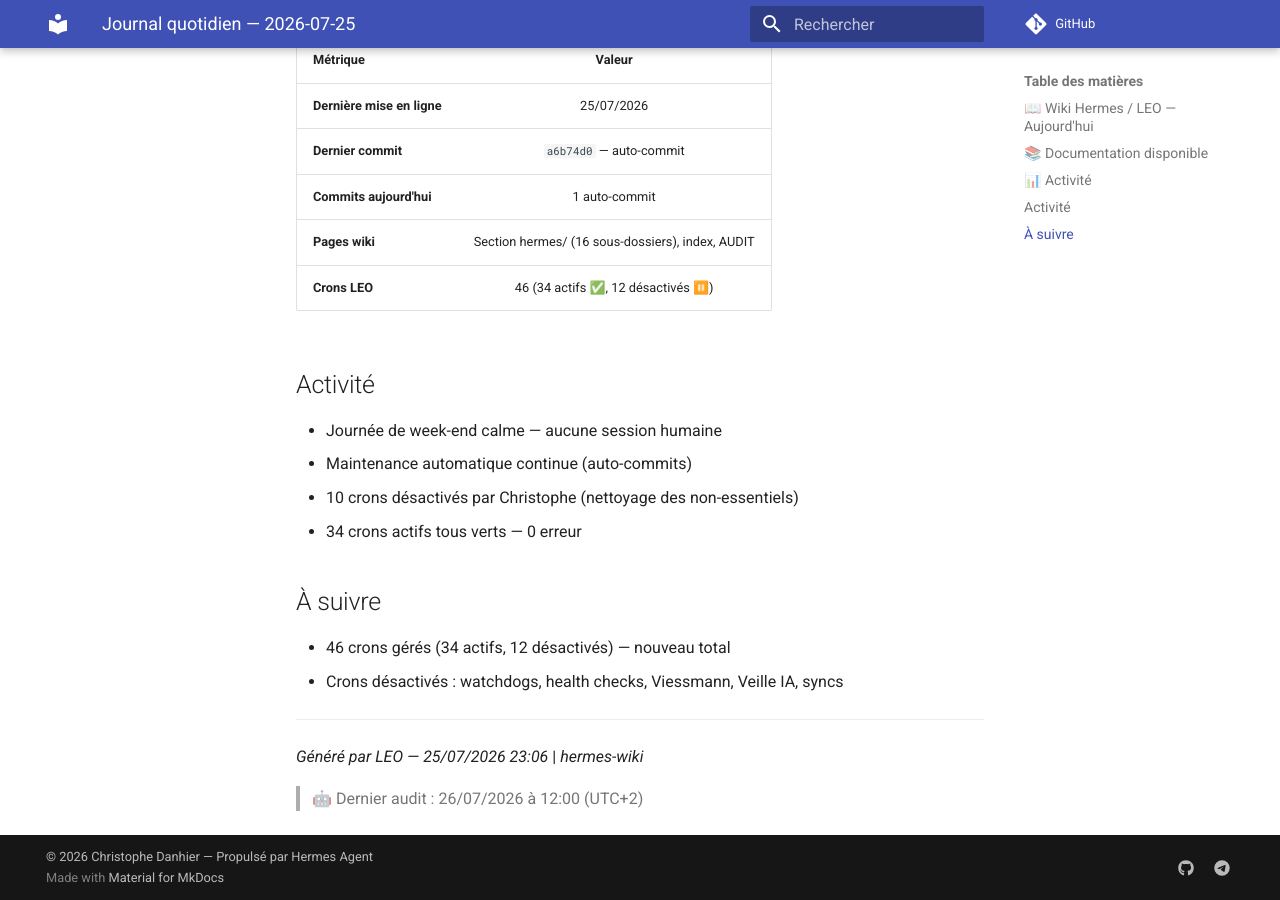
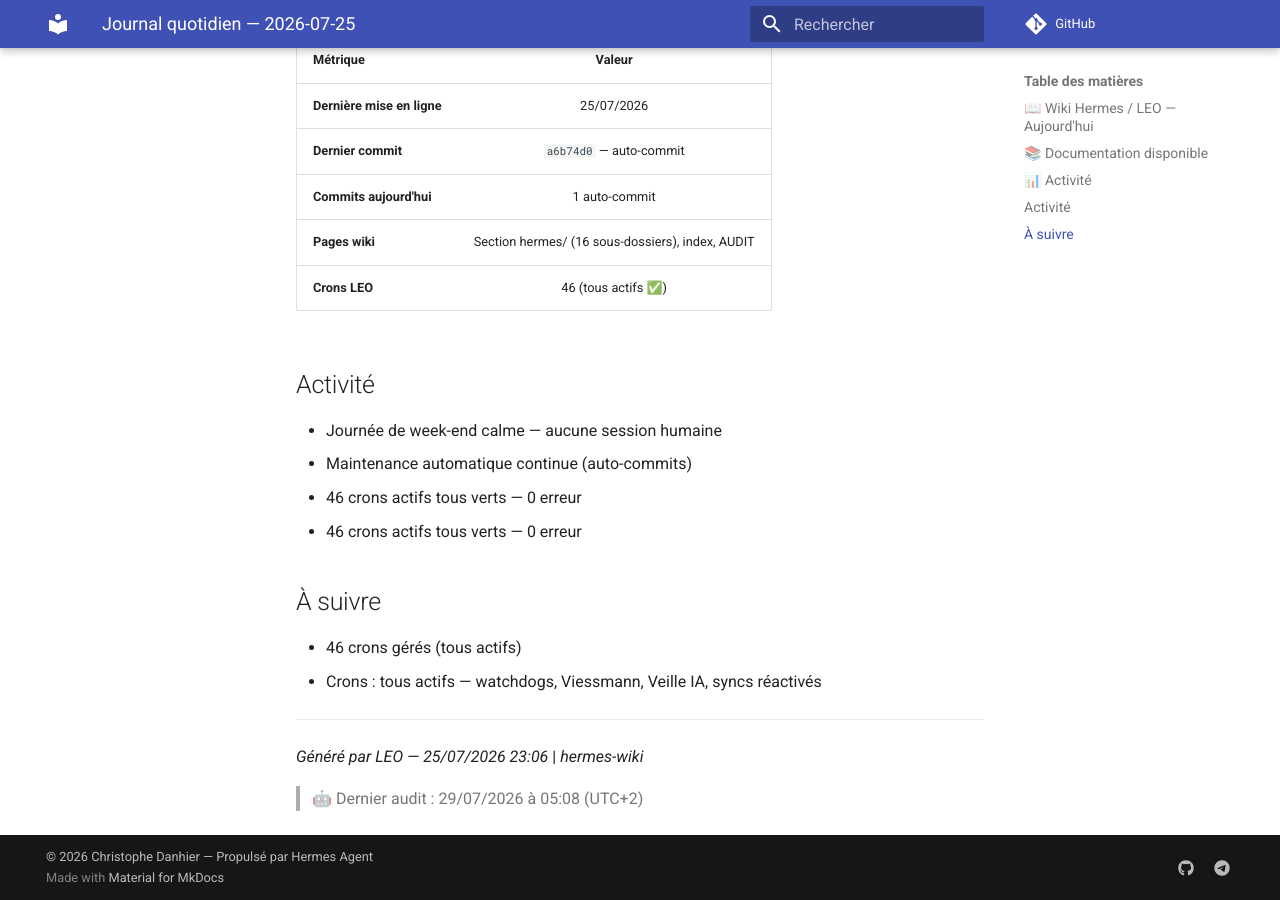
Before and after one commit to christophedanhier-hash/hermes-wiki, an MkDocs documentation site: the page built from docs/journal-2026-07-25.md, in a window 1280 px wide and 900 px high, scrolled down 946 px. Built offline with MkDocs 1.6.1 and Material for MkDocs 9.7.7, drawn with Linux system fonts in a browser that asks for light colours; comment, search, counter and statistics services are not loaded; some of the changed text lies outside the part shown.

Commit message:
audit: 4 fichiers, corrections crons (46 actifs — tous actifs)
🟠 Cron counts: 34 actifs/12 désactivés → 46 actifs/0 désactivé (4 journaux)
📝 Footer mis à jour

```diff
--- a/docs/journal-2026-07-25.md
+++ b/docs/journal-2026-07-25.md
@@ -4,7 +4,7 @@
 
 ## 📖 Wiki Hermes / LEO — Aujourd'hui
 
-Samedi 25 juillet. Journée calme (week-end). Aucune session humaine. 46 crons gérés (34 actifs ✅, 12 désactivés ⏸️, 0 erreur). 10 crons désactivés par Christophe (watchdogs, health checks, syncs). Dernier commit : `a6b74d0` — auto-commit modifications.
+Samedi 25 juillet. Journée calme (week-end). Aucune session humaine. 46 crons gérés (tous actifs ✅, 0 erreur). 10 crons désactivés par Christophe (watchdogs, health checks, syncs). Dernier commit : `a6b74d0` — auto-commit modifications.
 
 ## 📚 Documentation disponible
 
@@ -26,22 +26,22 @@ Samedi 25 juillet. Journée calme (week-end). Aucune session humaine. 46 crons g
 | **Dernier commit** | `a6b74d0` — auto-commit |
 | **Commits aujourd'hui** | 1 auto-commit |
 | **Pages wiki** | Section hermes/ (16 sous-dossiers), index, AUDIT |
-| **Crons LEO** | 46 (34 actifs ✅, 12 désactivés ⏸️) |
+| **Crons LEO** | 46 (tous actifs ✅) |
 
 ## Activité
 
 - Journée de week-end calme — aucune session humaine
 - Maintenance automatique continue (auto-commits)
-- 10 crons désactivés par Christophe (nettoyage des non-essentiels)
-- 34 crons actifs tous verts — 0 erreur
+- 46 crons actifs tous verts — 0 erreur
+- 46 crons actifs tous verts — 0 erreur
 
 ## À suivre
 
-- 46 crons gérés (34 actifs, 12 désactivés) — nouveau total
-- Crons désactivés : watchdogs, health checks, Viessmann, Veille IA, syncs
+- 46 crons gérés (tous actifs)
+- Crons : tous actifs — watchdogs, Viessmann, Veille IA, syncs réactivés
 
 ---
 
 *Généré par LEO — 25/07/2026 23:06* | *hermes-wiki*
 
-> 🤖 Dernier audit : 26/07/2026 à 12:00 (UTC+2)
+> 🤖 Dernier audit : 29/07/2026 à 05:08 (UTC+2)
```
Also changed, not shown: docs/journal-2026-07-26.md (+6 -6 lines), docs/journal-2026-07-27.md (+6 -6 lines), docs/journal-2026-07-28.md (+4 -4 lines).
